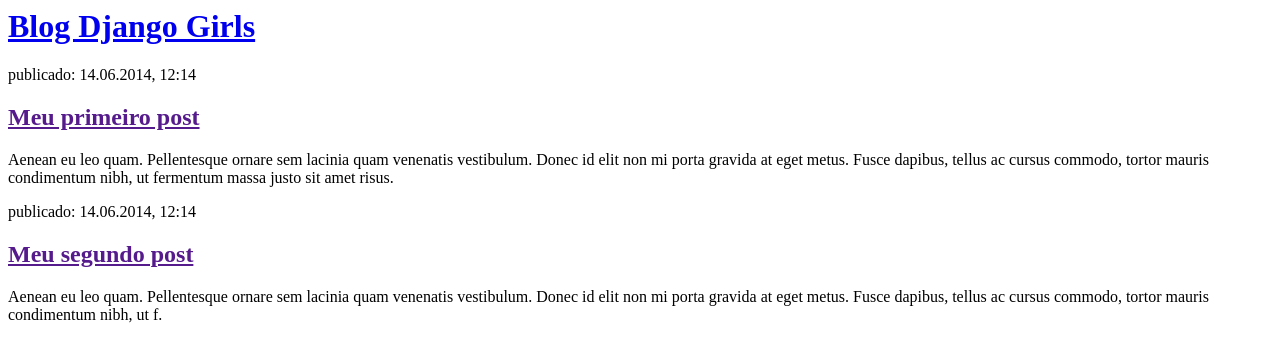
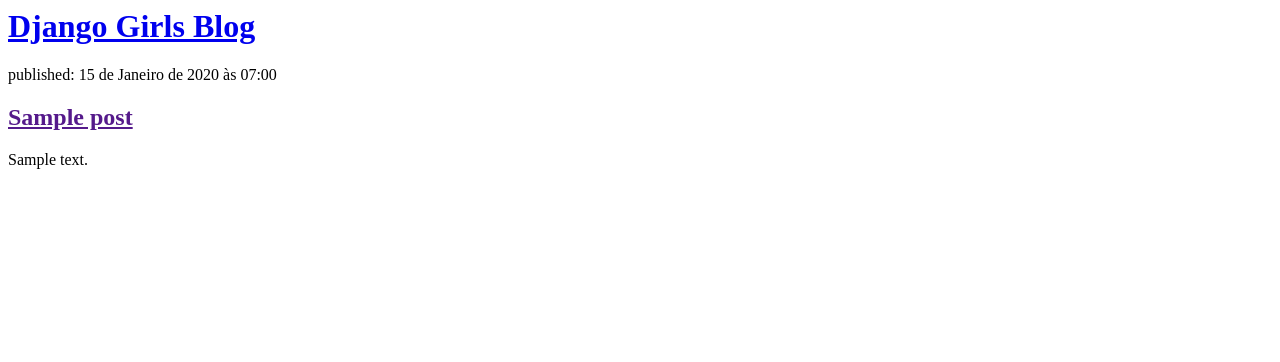
Before and after one commit to karintena/my-first-blog, a Django app: template blog/templates/blog/post_list.html in a window 1280 px wide. Shown: the top 362 px of the page. Run offline with Django 5.2, Linux system fonts and the light colour scheme; the template is opened without the code that fills it: values that come from a table or form of the project are taken from there, others are empty; tables that the repository leaves empty hold one stand-in row (values such as "Sample post").

Commit message:
Modified templates to display posts from database.

```diff
--- a/blog/templates/blog/post_list.html
+++ b/blog/templates/blog/post_list.html
@@ -1,22 +1,11 @@
-<html></html>
-    <head>
-        <title>Blog Django Girls</title>
-    </head>
-    <body>
-        <div>
-            <h1><a href="/">Blog Django Girls</a></h1>
-        </div>
+<div>
+    <h1><a href="/">Django Girls Blog</a></h1>
+</div>
 
-        <div>
-            <p>publicado: 14.06.2014, 12:14</p>
-            <h2><a href="">Meu primeiro post</a></h2>
-            <p>Aenean eu leo quam. Pellentesque ornare sem lacinia quam venenatis vestibulum. Donec id elit non mi porta gravida at eget metus. Fusce dapibus, tellus ac cursus commodo, tortor mauris condimentum nibh, ut fermentum massa justo sit amet risus.</p>
-        </div>
-
-        <div>
-            <p>publicado: 14.06.2014, 12:14</p>
-            <h2><a href="">Meu segundo post</a></h2>
-            <p>Aenean eu leo quam. Pellentesque ornare sem lacinia quam venenatis vestibulum. Donec id elit non mi porta gravida at eget metus. Fusce dapibus, tellus ac cursus commodo, tortor mauris condimentum nibh, ut f.</p>
-        </div>
-    </body>
-</html>
+{% for post in posts %}
+    <div>
+        <p>published: {{ post.published_date }}</p>
+        <h2><a href="">{{ post.title }}</a></h2>
+        <p>{{ post.text|linebreaksbr }}</p>
+    </div>
+{% endfor %}
--- a/blog/views.py
+++ b/blog/views.py
@@ -3,5 +3,5 @@
 from .models import Post
 
 def post_list(request):
-    Post.objects.filter(published_date__lte=timezone.now()).order_by('published_date')
+    posts = Post.objects.filter(published_date__lte=timezone.now()).order_by('published_date')
     return render(request, 'blog/post_list.html', {'posts': posts})
```
